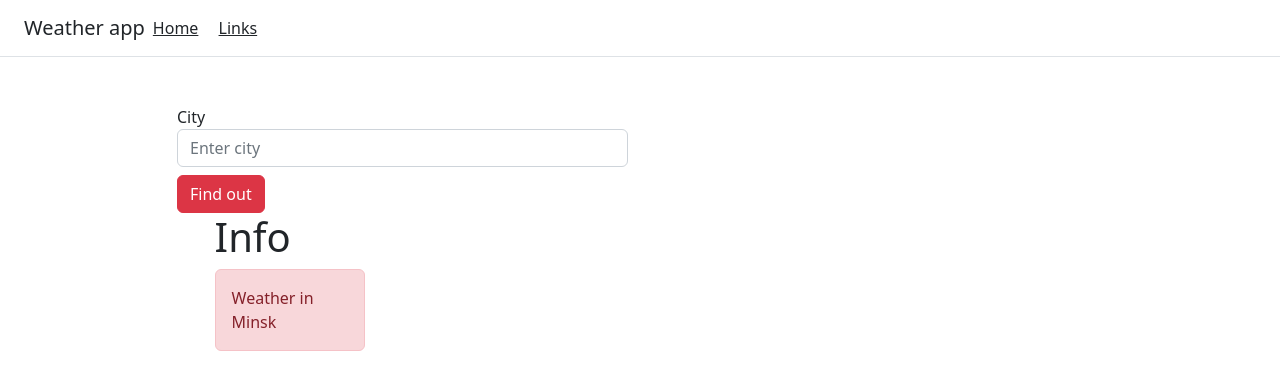
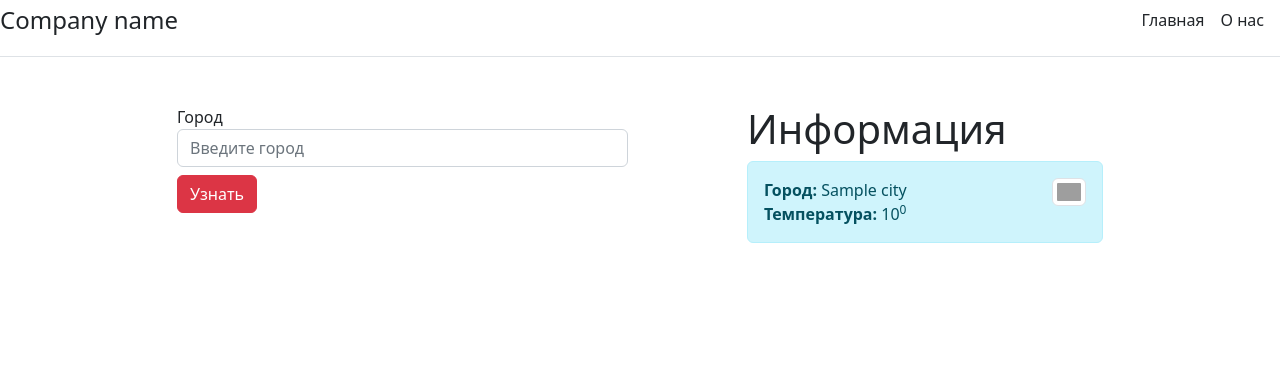
Before and after one commit to RdBear324/WeatherSite, a Django app: template WeatherApp/Weather/templates/weather/index.html in a window 1280 px wide. Shown: the top 390 px of the page. Run offline with Django 4.2, Linux system fonts and the light colour scheme; the template is opened without the code that fills it: most values are stand-ins (such as "Sample title", 1, 10 or a date in 2020); grey boxes are pictures that could not be loaded.

Commit message:
Project rebuilde

```diff
--- a/WeatherApp/Weather/apps.py
+++ b/WeatherApp/Weather/apps.py
@@ -3,4 +3,4 @@ from django.apps import AppConfig
 
 class WeatherConfig(AppConfig):
     default_auto_field = 'django.db.models.BigAutoField'
-    name = 'weather'
+    name = 'Weather'
--- a/WeatherApp/Weather/templates/weather/index.html
+++ b/WeatherApp/Weather/templates/weather/index.html
@@ -1,30 +1,43 @@
 <!DOCTYPE html>
-<html lang="en">
+<html lang="ru">
 <head>
     <meta charset="UTF-8">
-    <title>Weather app</title>
-    <link rel="stylesheet" href="https://cdn.jsdelivr.net/npm/bootstrap@5.2.0/dist/css/bootstrap.min.css">
+    <title>Погода</title>
+    <link rel="stylesheet" href="https://cdn.jsdelivr.net/npm/bootstrap@5.2.2/dist/css/bootstrap.min.css">
+
 </head>
 <body>
-<div class="d-flex flex-column flex-md-row align-items-center p-3 px-md-4 mb-3 bg-white border-bottom box-shadow">
-      <h5 class="my-0 mr-md-auto font-weight-normal">Weather app</h5>
-      <nav class="my-2 my-md-0 mr-md-3">
-        <a class="p-2 text-dark" href="#">Home</a>
-        <a class="p-2 text-dark" href="#">Links</a>
-      </nav>
-    </div>
+<div class="d-flex flex-column flex-md-row align-items-center pb-3 mb-4 border-bottom">
+    <a href="/" class="d-flex align-items-center text-dark text-decoration-none">
+        <span class="fs-4">Company name</span>
+    </a>
+
+    <nav class="d-inline-flex mt-2 mt-md-0 ms-md-auto">
+        <a class="me-3 py-2 text-dark text-decoration-none" href="#">Главная</a>
+        <a class="me-3 py-2 text-dark text-decoration-none" href="#">О нас</a>
+    </nav>
+</div>
 <div class="container mt-5">
     <div class="row">
         <div class="col-5 offset-1">
             <form action="">
-                <label for='city'>City</label>
-                <input type="text" id="city" class="form-control" name="city" placeholder="Enter city">
-                <input type="submit" name="send" value="Find out" class="mt-2 btn btn-danger">
+                <label for="city">Город</label>
+                <input type="text" id="city" class='form-control' placeholder="Введите город">
+                <input type="submit" name="send" class="mt-2 btn btn-danger" value="Узнать">
             </form>
-            <div class="col-4 offset-1">
-                <h1>Info</h1>
-                <div class="alert alert-danger">
-                    Weather in Minsk
+        </div>
+        <div class="col-4 offset-1">
+            <h1>Информация</h1>
+            <div class="alert alert-info">
+                <div class="row">
+                    <div class="col-9">
+                        <b>Город: </b> {{ info.city }}<br>
+                        <b>Температура: </b> {{ info.temp }}<sup>0</sup><br>
+                    </div>
+                    <div class="col-2 offset-1">
+                        <img src="https://openweathermap.org/img/w/{{ info.icon }}.png" alt='фото погоды'
+                             class="img-thumbnail">
+                    </div>
                 </div>
             </div>
         </div>
--- a/WeatherApp/Weather/urls.py
+++ b/WeatherApp/Weather/urls.py
@@ -2,5 +2,5 @@ from django.urls import path
 from . import views
 
 urlpatterns = [
-    path('', views.index)
+    path('', views.index),
 ]
--- a/WeatherApp/WeatherApp/urls.py
+++ b/WeatherApp/WeatherApp/urls.py
@@ -18,5 +18,5 @@ from django.urls import path, include
 
 urlpatterns = [
     path('admin/', admin.site.urls),
-    path('', include('weather.urls'))
+    path('', include('Weather.urls')),
 ]
```
Also changed, not shown: WeatherApp/Weather/migrations/0001_initial.py (added), WeatherApp/db.sqlite3.
